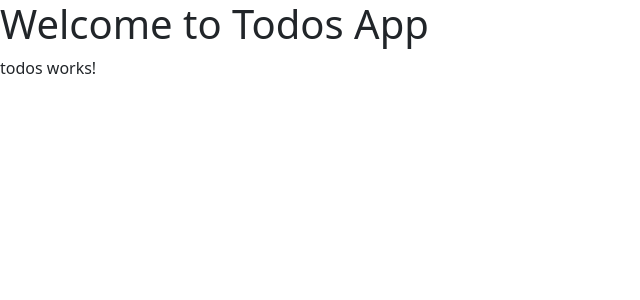
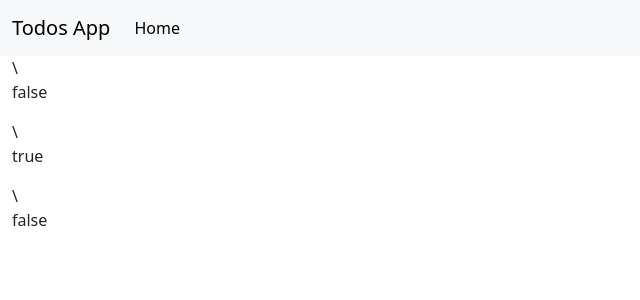
Before and after one commit to Gorve-Kumar/Todo-List---AngularCLI, an Angular app: page / in a window 1280 px wide. Shown: the top 300 px of the page, without its empty margins (0-640 px from the left). Built offline with nearby package versions, Linux system fonts and the light colour scheme.

Commit message:
todo-item component

```diff
--- a/angular.json
+++ b/angular.json
@@ -42,7 +42,8 @@
 
             ],
             "scripts": [
-              "./node_modules/bootstrap/dist/js/bootstrap.js"
+              "./node_modules/bootstrap/dist/js/bootstrap.js",
+              "./node_modules/jquery/dist/jquery.js"
             ]
           },
           "configurations": {
--- /dev/null
+++ b/src/app/MyComponents/todo-item/todo-item.component.html
@@ -0,0 +1 @@
+<p> {{todo?.active}} </p>
--- /dev/null
+++ b/src/app/MyComponents/todo-item/todo-item.component.ts
@@ -0,0 +1,18 @@
+import { Component, OnInit } from '@angular/core';
+import { Input } from '@angular/core';
+import { Todo } from '../../Todo';
+
+@Component({
+  selector: 'app-todo-item',
+  templateUrl: './todo-item.component.html',
+  styleUrl: './todo-item.component.css'
+})
+export class TodoItemComponent implements OnInit {
+  @Input() todo: Todo | undefined;
+  constructor(){
+  }
+
+  ngOnInit(): void {
+
+  }
+}
--- a/src/app/MyComponents/todos/todos.component.html
+++ b/src/app/MyComponents/todos/todos.component.html
@@ -1 +1,16 @@
-<p>todos works!</p>
+<!-- <p>todos works!</p> -->
+
+<!-- <ul>
+    <li></li>
+    <li></li>
+    <li></li>
+</ul> -->
+
+<!-- ngFor - KINDA OF FOR LOOP - DIRECTIVE OF ANGULAR - CUSTOM HTML ATTRIBUTES -->
+<!-- <ul *ngFor="let todo of todos">
+    <li>{{todo.title}} - {{todo.title}} - {{todo.desc}} - {{todo.active}}</li>
+</ul> -->
+
+<div *ngFor="let todo of todos">\
+    <app-todo-item [todo]="todo"></app-todo-item>
+</div>
--- a/src/app/MyComponents/todos/todos.component.ts
+++ b/src/app/MyComponents/todos/todos.component.ts
@@ -1,10 +1,39 @@
-import { Component } from '@angular/core';
-
+import { Component, OnInit } from '@angular/core';
+import { Todo } from "../../Todo"
 @Component({
   selector: 'app-todos',
   templateUrl: './todos.component.html',
   styleUrl: './todos.component.css'
 })
-export class TodosComponent {
 
+export class TodosComponent implements OnInit {
+  todos: Todo[] = [];
+  // todos: Todo[];
+
+  constructor() {
+    this.todos = [
+      {
+        sno: 1,
+        title: "hello1",
+        desc: "hi",
+        active: false
+      },
+      {
+        sno: 2,
+        title: "hello2",
+        desc: "hi2",
+        active: true
+      },
+      {
+        sno: 3,
+        title: "hello3",
+        desc: "hi3",
+        active: false
+      }
+    ]
+  }
+
+  ngOnInit(): void {
+
+  }
 }
--- /dev/null
+++ b/src/app/Todo.ts
@@ -0,0 +1,13 @@
+export class Todo {
+    sno: number = 0
+    title: string = ""
+    desc: string = ""
+    active: boolean = false
+}
+
+// export class Todo {
+//     sno: number
+//     title: string
+//     desc: string
+//     active: boolean
+// }
--- a/src/app/app.component.html
+++ b/src/app/app.component.html
@@ -1,8 +1,45 @@
 <!-- // Your Code -->
 <div>
-  <h1>Welcome to Todos App</h1>
+  <nav class="navbar navbar-expand-lg bg-body-tertiary">
+    <div class="container-fluid">
+      <a class="navbar-brand" href="#">Todos App</a>
+      <button class="navbar-toggler" type="button" data-bs-toggle="collapse" data-bs-target="#navbarSupportedContent" aria-controls="navbarSupportedContent" aria-expanded="false" aria-label="Toggle navigation">
+        <span class="navbar-toggler-icon"></span>
+      </button>
 
-  <app-todos></app-todos>
+      <div class="collapse navbar-collapse" id="navbarSupportedContent">
+        <ul class="navbar-nav me-auto mb-2 mb-lg-0">
+          <li class="nav-item"><a class="nav-link active" aria-current="page" href="#">Home</a></li>
+
+          <!-- <li class="nav-item"><a class="nav-link" href="#">Link</a></li> -->
+
+          <!-- <li class="nav-item dropdown">
+            <a class="nav-link dropdown-toggle" href="#" role="button" data-bs-toggle="dropdown" aria-expanded="false">Dropdown</a>
+            <ul class="dropdown-menu">
+              <li><a class="dropdown-item" href="#">Action</a></li>
+              <li><a class="dropdown-item" href="#">Another action</a></li>
+              <li><hr class="dropdown-divider"></li>
+              <li><a class="dropdown-item" href="#">Something else here</a></li>
+            </ul>
+          </li> -->
+
+          <!-- <li class="nav-item"><a class="nav-link disabled" aria-disabled="true">Disabled</a></li> -->
+        </ul>
+
+        <!-- <form class="d-flex" role="search">
+          <input class="form-control me-2" type="search" placeholder="Search" aria-label="Search">
+          <button class="btn btn-outline-success" type="submit">Search</button>
+        </form> -->
+
+      </div>
+    </div>
+  </nav>
+
+  <div class="container-fluid">
+    <!-- container-fluid from bootstrap gives padding -->
+    <app-todos></app-todos>
+  </div>
+
 
 </div>
 <!-- <div>
--- a/src/app/app.module.ts
+++ b/src/app/app.module.ts
@@ -4,13 +4,14 @@
 import { AppRoutingModule } from './app-routing.module';
 import { AppComponent } from './app.component';
 import { TodosComponent } from './MyComponents/todos/todos.component';
+import { TodoItemComponent } from './MyComponents/todo-item/todo-item.component';
 
 
 // This File is basically entry point in our project.
 
 @NgModule({
   declarations: [ // All components we developed.
-    AppComponent, TodosComponent
+    AppComponent, TodosComponent, TodoItemComponent
   ],
   imports: [ // Externals Modules
     BrowserModule, // Used for DOM manipulations
```
Also changed, not shown: src/app/MyComponents/todo-item/todo-item.component.css (added), 1 other file (tests, documents, lock files or other folders).
